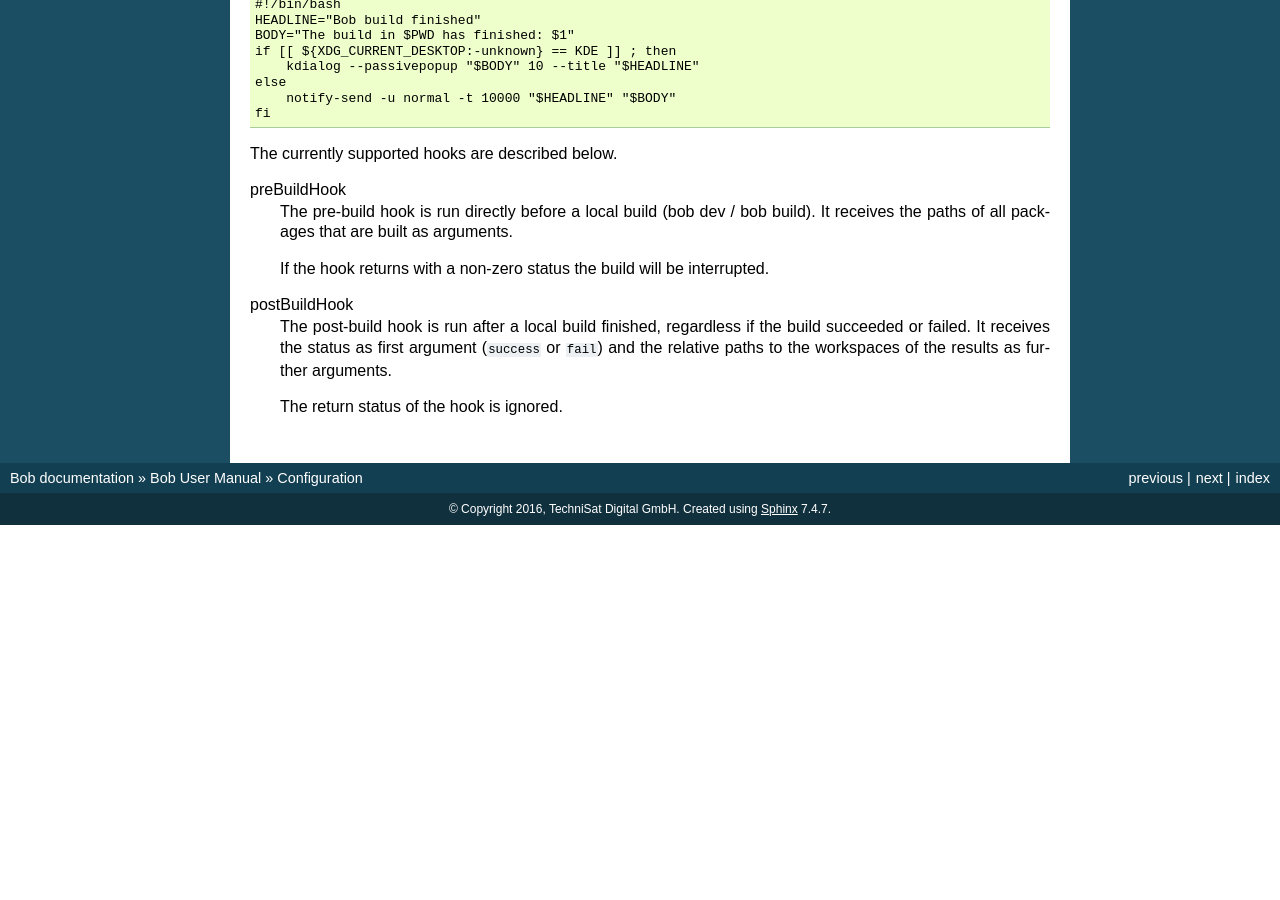
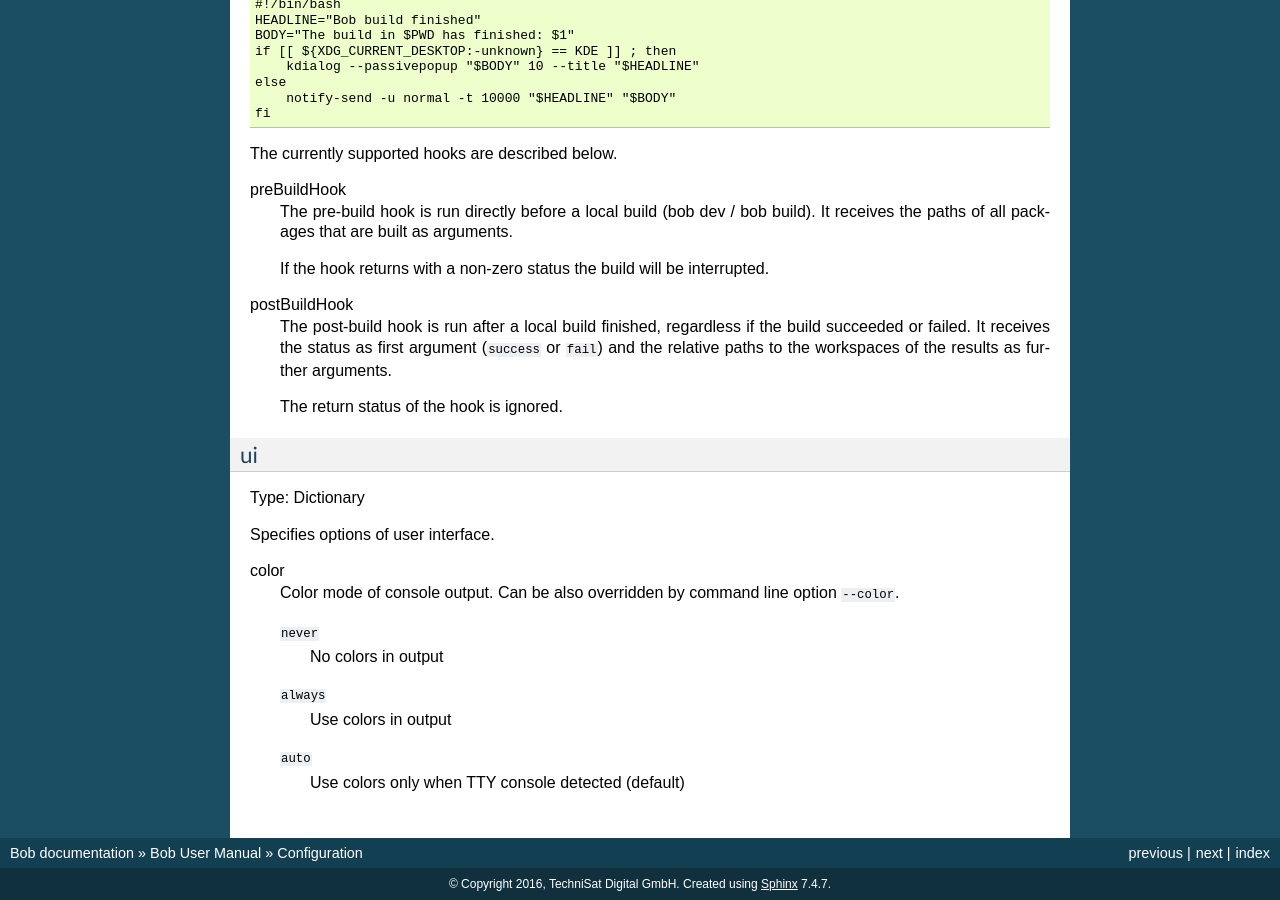
Before and after one commit to BobBuildTool/bob, a Sphinx documentation site: the page built from doc/manual/configuration.rst, in a window 1280 px wide and 900 px high, scrolled down 21333 px. Built offline with Sphinx 7.4.7, drawn with Linux system fonts in a browser that asks for light colours; formulas are drawn with MathJax 3; the version number could not be read and is left out; before the commit the page ends 21858 px from its top, so only the background shows below that.

Commit message:
doc: add chapter about colored output

```diff
--- a/doc/manual/configuration.rst
+++ b/doc/manual/configuration.rst
@@ -1374,3 +1374,23 @@ postBuildHook
     results as further arguments.
 
     The return status of the hook is ignored.
+
+ui
+~~
+
+Type: Dictionary
+
+Specifies options of user interface.
+
+color
+    Color mode of console output. Can be also overridden by command line
+    option ``--color``.
+
+    ``never``
+        No colors in output
+
+    ``always``
+        Use colors in output
+
+    ``auto``
+        Use colors only when TTY console detected (default)
```
